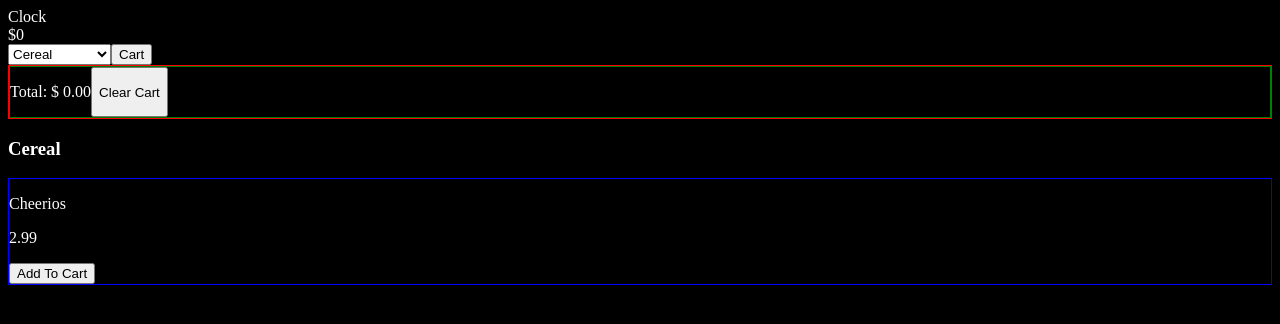
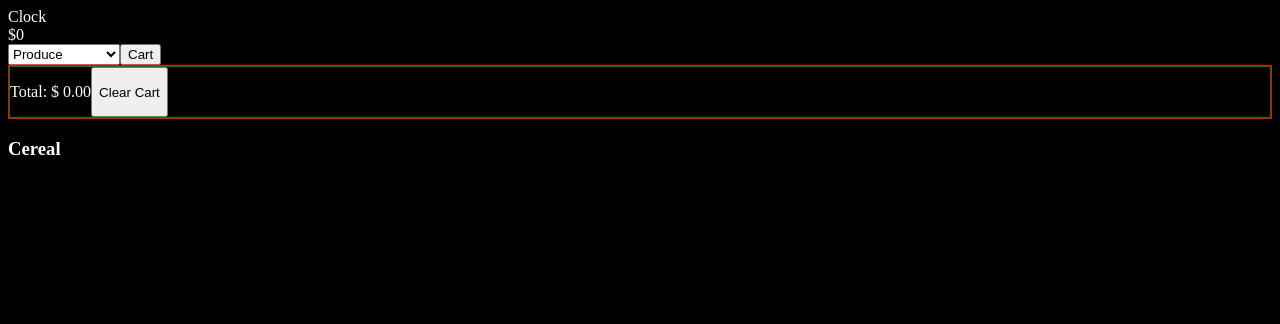
Before and after one commit to whlong1/reactville, a React (Create React App) app: page / in a window 1280 px wide. Shown: the top 324 px of the page. Built offline with nearby package versions, Linux system fonts and the light colour scheme.

Commit message:
assign image values to corresponding objects

```diff
--- a/src/SuperMarket/modules/data.js
+++ b/src/SuperMarket/modules/data.js
@@ -1,44 +1,244 @@
+import Apple from '../assets/Apple.png'
+import Avocado from '../assets/Cereal.png'
+import Bacon from '../assets/Bacon.png'
+import Banana from '../assets/Banana.png'
+import Beer from '../assets/Beer.png'
+import Bread from '../assets/Bread.png'
+import CannedPeas from '../assets/CannedPeas.png'
+import Carrot from '../assets/Carrot.png'
+import Cereal from '../assets/Cereal.png'
+import Cheese from '../assets/Cheese.png'
+import Chicken from '../assets/Chicken.png'
+import Chips from '../assets/Chips.png'
+import Corn from '../assets/Corn.png'
+import Doughnut from '../assets/Doughnut.png'
+import Eggs from '../assets/Eggs.png'
+import Fish from '../assets/Fish.png'
+import Garlic from '../assets/Garlic.png'
+import Ham from '../assets/Ham.png'
+import IceCream from '../assets/IceCream.png'
+import Lemon from '../assets/Lemon.png'
+import Lettuce from '../assets/Lettuce.png'
+import Milk from '../assets/Milk.png'
+import Orange from '../assets/Orange.png'
+import Pasta from '../assets/Pasta.png'
+import Pepper from '../assets/Pepper.png'
+import Sausage from '../assets/Sausage.png'
+import Soda from '../assets/Soda.png'
+import Steak from '../assets/Steak.png'
+import Tomato from '../assets/Tomato.png'
+import Wine from '../assets/Wine.png'
+
+
 export const productData = [
   {
     id: 0,
-    name: 'Cheerios',
-    price: 2.99,
-    category: 'Cereal',
-    image: 'GenericProduct.png'
+    name: 'Apple',
+    price: 1.99,
+    category: 'Produce',
+    image: Apple
   },
   {
     id: 1,
-    name: 'Cheese',
-    price: 5.99,
-    category: 'Dairy',
-    image: 'GenericProduct.png'
+    name: 'Avocado',
+    price: 1.99,
+    category: 'Produce',
+    image: Avocado
   },
   {
     id: 2,
-    name: 'Milk',
-    price: 5.99,
-    category: 'Dairy',
-    image: 'GenericProduct.png'
+    name: 'Bacon',
+    price: 4.99,
+    category: 'Meat',
+    image: Bacon
   },
   {
     id: 3,
-    name: 'Steak',
-    price: 5.99,
-    category: 'Meat',
-    image: 'GenericProduct.png'
+    name: 'Banana',
+    price: 2.99,
+    category: 'Produce',
+    image: Banana
   },
   {
     id: 4,
-    name: 'Bread',
-    price: 5.99,
-    category: 'Baked Goods',
-    image: 'GenericProduct.png'
+    name: 'Beer',
+    price: 7.99,
+    category: 'Drinks',
+    image: Beer
   },
   {
     id: 5,
-    name: 'Macaroni and Cheese',
+    name: 'Bread',
+    price: 1.99,
+    category: 'Bakery',
+    image: Bread
+  },
+  {
+    id: 6,
+    name: 'Canned Peas',
+    price: .99,
+    category: 'Canned Goods',
+    image: CannedPeas
+  },
+  {
+    id: 7,
+    name: 'Carrot',
+    price: 1.99,
+    category: 'Produce',
+    image: Carrot
+  },
+  {
+    id: 8,
+    name: 'Cereal',
+    price: 2.99,
+    category: 'Pantry Items',
+    image: Cereal
+  },
+  {
+    id: 9,
+    name: 'Cheese',
+    price: 6.99,
+    category: 'Dairy',
+    image: Cheese
+  },
+  {
+    id: 10,
+    name: 'Chicken',
     price: 5.99,
-    category: 'Frozen Food',
-    image: 'GenericProduct.png'
+    category: 'Meat',
+    image: Chicken
+  },
+  {
+    id: 11,
+    name: 'Chips',
+    price: 1.99,
+    category: 'Pantry Items',
+    image: Chips
+  },
+  {
+    id: 12,
+    name: 'Corn',
+    price: 1.99,
+    category: 'Produce',
+    image: Corn
+  },
+  {
+    id: 13,
+    name: 'Doughnut',
+    price: .99,
+    category: 'Bakery',
+    image: Doughnut
+  },
+  {
+    id: 14,
+    name: 'Eggs',
+    price: 1.99,
+    category: 'Meat',
+    image: Eggs
+  },
+  {
+    id: 15,
+    name: 'Fish',
+    price: 4.99,
+    category: 'Meat',
+    image: Fish
+  },
+  {
+    id: 16,
+    name: 'Garlic',
+    price: .99,
+    category: 'Produce',
+    image: Garlic
+  },
+  {
+    id: 17,
+    name: 'Ham',
+    price: 4.99,
+    category: 'Meat',
+    image: Ham
+  },
+  {
+    id: 18,
+    name: 'Ice Cream',
+    price: 2.99,
+    category: 'Dairy',
+    image: IceCream
+  },
+  {
+    id: 19,
+    name: 'Lemon',
+    price: 1.99,
+    category: 'Produce',
+    image: Lemon
+  },
+  {
+    id: 20,
+    name: 'Lettuce',
+    price: 1.99,
+    category: 'Produce',
+    image: Lettuce
+  },
+  {
+    id: 21,
+    name: 'Milk',
+    price: 3.99,
+    category: 'Dairy',
+    image: Milk
+  },
+  {
+    id: 22,
+    name: 'Orange',
+    price: 1.99,
+    category: 'Produce',
+    image: Orange
+  },
+  {
+    id: 23,
+    name: 'Pasta',
+    price: 2.99,
+    category: 'Pantry Items',
+    image: Pasta
+  },
+  {
+    id: 24,
+    name: 'Pepper',
+    price: 1.99,
+    category: 'Produce',
+    image: Pepper
+  },
+  {
+    id: 25,
+    name: 'Sausage',
+    price: 4.99,
+    category: 'Meat',
+    image: Sausage
+  },
+  {
+    id: 26,
+    name: 'Soda',
+    price: 1.99,
+    category: 'Drinks',
+    image: Soda
+  },
+  {
+    id: 27,
+    name: 'Steak',
+    price: 6.99,
+    category: 'Meat',
+    image: Steak
+  },
+  {
+    id: 28,
+    name: 'Tomato',
+    price: 1.99,
+    category: 'Produce',
+    image: Tomato
+  },
+  {
+    id: 29,
+    name: 'Wine',
+    price: 19.99,
+    category: 'Drinks',
+    image: Wine
   },
 ]
```
Also changed, not shown: src/SuperMarket/assets/CannedPeas.png (renamed from src/SuperMarket/assets/Canned Peas.png), src/SuperMarket/assets/IceCream.png (renamed from src/SuperMarket/assets/Ice Cream.png), src/SuperMarket/modules/functions.js (line endings or trailing spaces).
